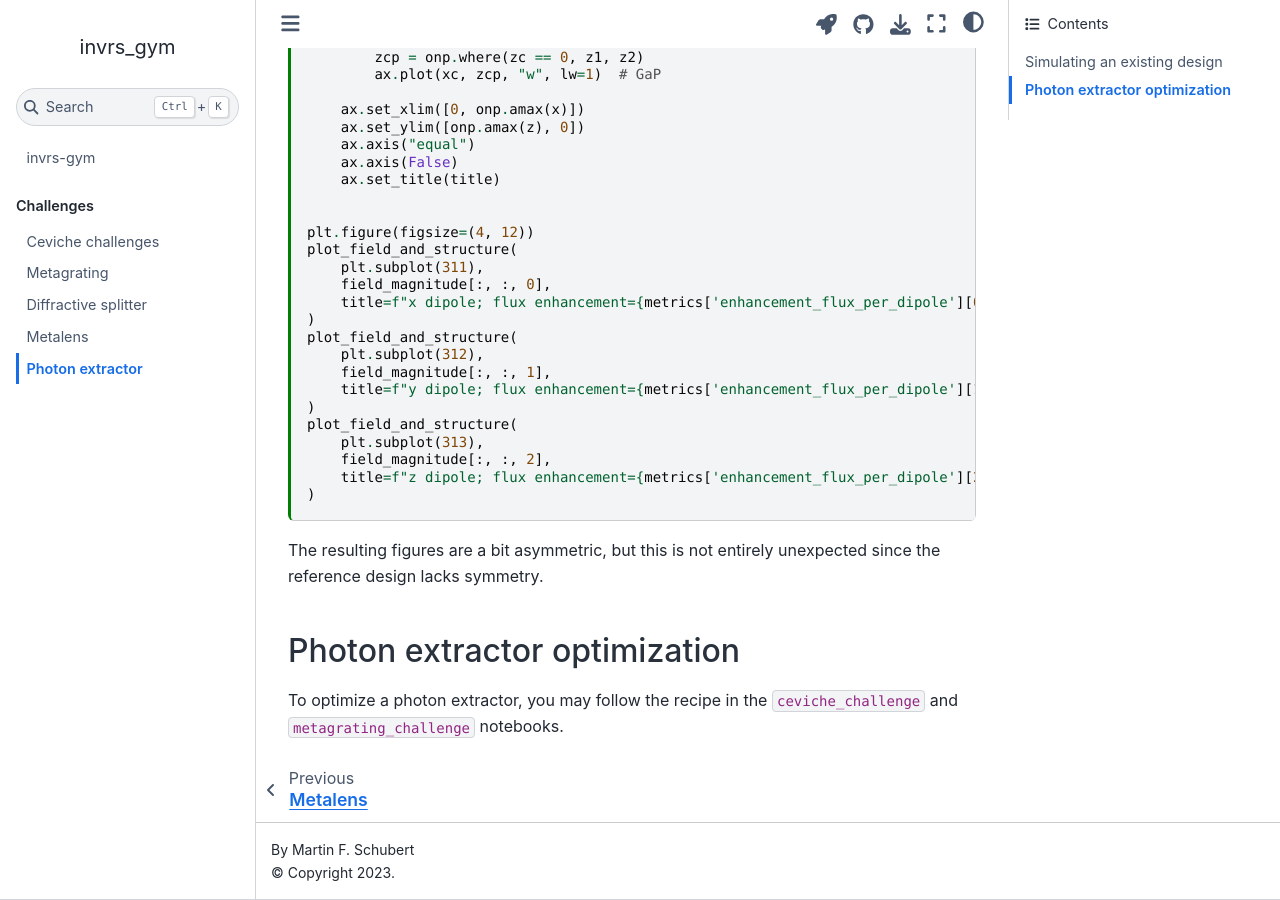
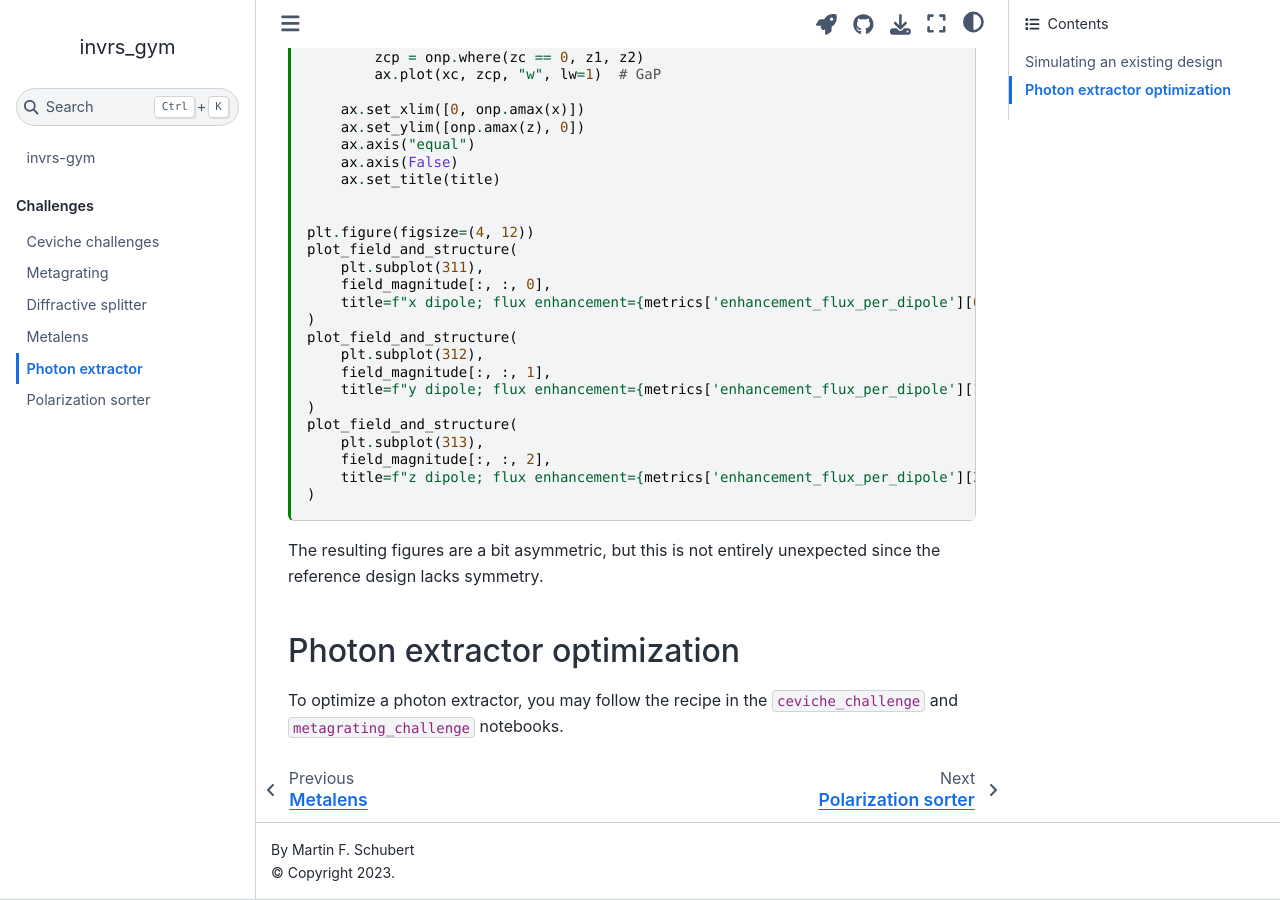
Before and after one commit to invrs-io/gym, a Jupyter Book: the page built from docs/notebooks/photon_extractor_challenge.ipynb, in a window 1280 px wide and 900 px high, scrolled down 2700 px. Built offline with Jupyter Book 1.0.4 settings and Sphinx 7.4.7 and the Sphinx Book theme 1.1.4, drawn with Linux system fonts in a browser that asks for light colours; pages that are not in the unit, such as notebooks, are missing from menus; some of the changed lines change nothing that is shown.

Commit message:
Fix sorter fname

```diff
--- a/docs/_toc.yml
+++ b/docs/_toc.yml
@@ -11,4 +11,4 @@ parts:
     - file: notebooks/diffractive_splitter_challenge
     - file: notebooks/metalens_challenge
     - file: notebooks/photon_extractor_challenge
-    - file: notebooks/polarization_sorter_challenge
+    - file: notebooks/sorter_challenge
```
